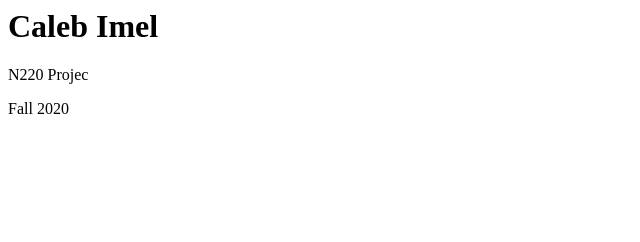
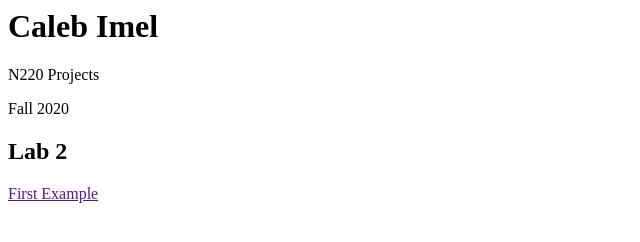
Before and after one commit to cti23gy/N220-Fall-2020, a plain HTML site: page index.html in a window 1280 px wide. Shown: the whole page, without its empty margins (0-640 px from the left). Drawn offline with Linux system fonts and the light colour scheme.

Commit message:
lab check

```diff
--- a/index.html
+++ b/index.html
@@ -2,8 +2,12 @@
     <body>
 
         <h1>Caleb Imel</h1>
-        <p>N220 Projec</p>
+        <p>N220 Projects</p>
         <p>Fall 2020</p>
+
+        <h2>Lab 2</h2>
+        <p><a href="">First Example</a></p>
+
 
     </body>
 </html>
```
Also changed, not shown: labs/lab1/index.html (added, +11 -0 lines).
